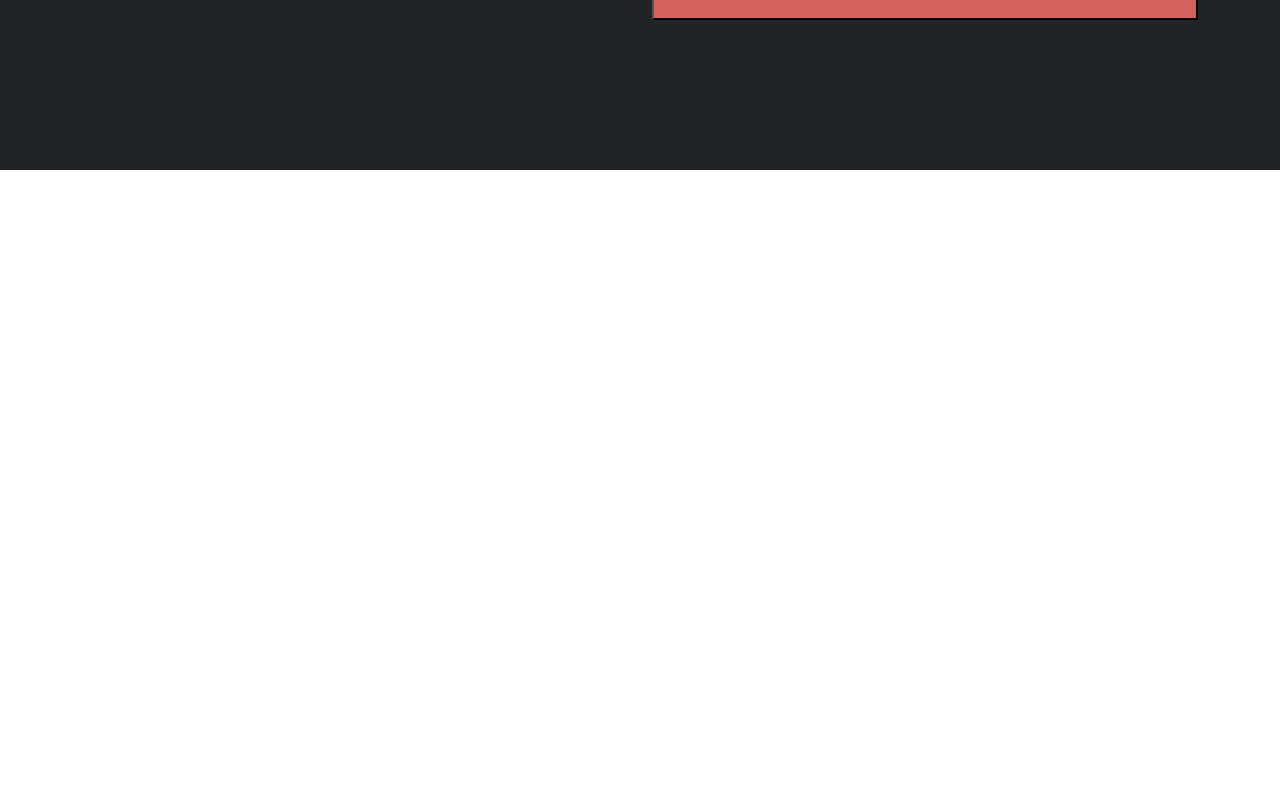
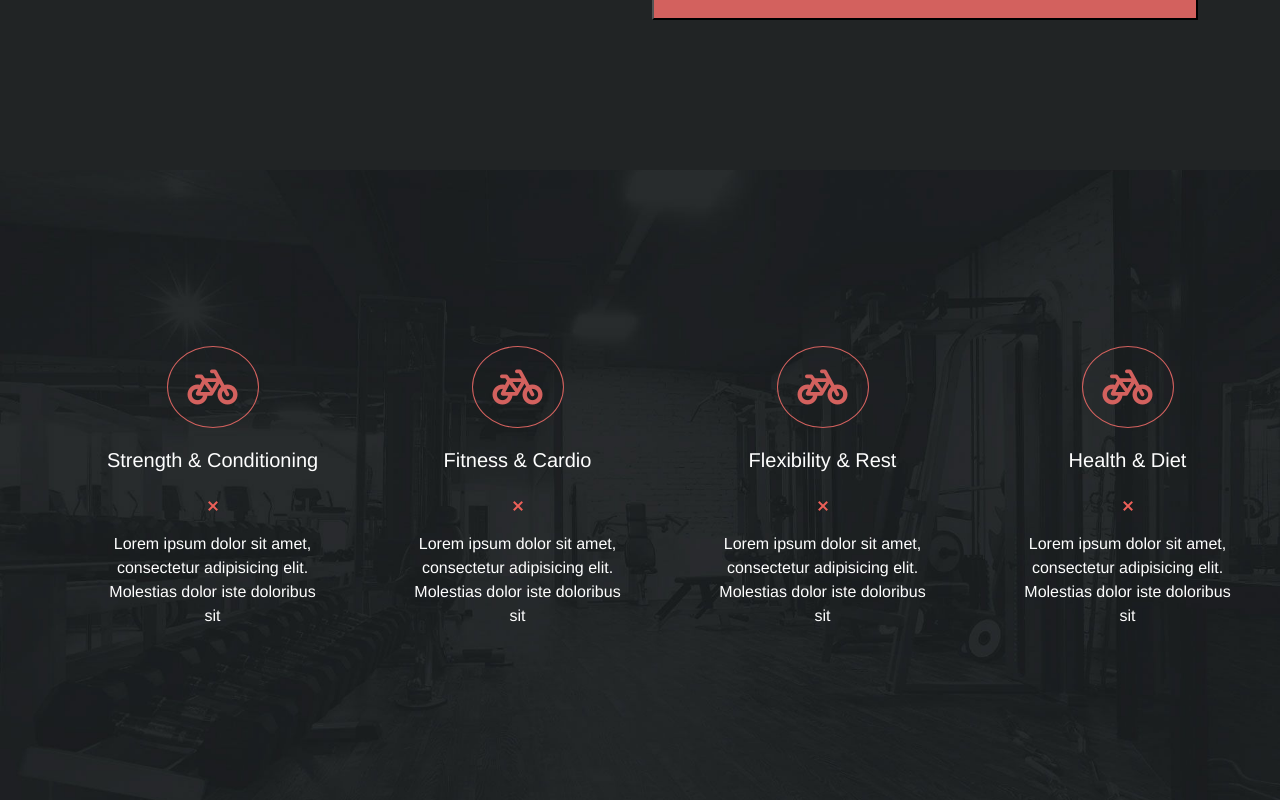
Before and after one commit to Pavel-Stefano/proj-html-vuejs, a Vue app: page / in a window 1280 px wide. Shown: the part 1687-2487 px from the top of the page. Before the commit the page ends 1857 px from the top, so only its background shows below. Built offline with nearby package versions, Linux system fonts and the light colour scheme.

Commit message:
section icon bozza

```diff
--- a/package.json
+++ b/package.json
@@ -8,8 +8,12 @@
     "lint": "vue-cli-service lint"
   },
   "dependencies": {
+    "@fortawesome/fontawesome-svg-core": "^6.1.1",
+    "@fortawesome/free-regular-svg-icons": "^6.1.1",
+    "@fortawesome/free-solid-svg-icons": "^6.1.1",
     "bootstrap": "^5.1.3",
     "core-js": "^3.8.3",
+    "fontawesome-free": "^1.0.4",
     "vue": "^2.6.14"
   },
   "devDependencies": {
--- a/public/index.html
+++ b/public/index.html
@@ -6,6 +6,10 @@
     <meta name="viewport" content="width=device-width,initial-scale=1.0">
     <link rel="icon" href="<%= BASE_URL %>favicon.ico">
     <title><%= htmlWebpackPlugin.options.title %></title>
+
+    <!-- fontawesome -->
+    <link rel="stylesheet" href="https://cdnjs.cloudflare.com/ajax/libs/font-awesome/6.1.1/css/all.min.css">
+
   </head>
   <body>
     <noscript>
--- a/src/App.vue
+++ b/src/App.vue
@@ -4,6 +4,7 @@
     <main>
       <section-fitness />
       <section-form />
+      <section-icons />
     </main>
   </div>
 </template>
@@ -12,6 +13,7 @@
 import AppHeader from './components/AppHeader.vue'
 import SectionFitness from './components/SectionFitness.vue'
 import SectionForm from './components/SectionForm.vue'
+import SectionIcons from './components/SectionIcons.vue'
 
 export default {
   name: 'App',
@@ -19,6 +21,7 @@ export default {
     AppHeader,
     SectionFitness,
     SectionForm,
+    SectionIcons,
   }
 }
 </script>
--- /dev/null
+++ b/src/components/SectionIcons.vue
@@ -0,0 +1,110 @@
+<template>
+    <section class="form-icons">
+        <div class="container">
+            <div class="row">
+                <div class="box col-3 text-center" v-for="(item,index) in items" :key="index">
+
+                    <div class="icons"><i class="fa-solid fa-bicycle"></i></div>
+                    <!-- <div><i :class="`{{items[0].icon}}`"></i></div> -->
+                    <h5>{{items[index].title}}</h5>
+                    <img src="../assets/images/divider-x-red.png" alt="">
+                    <p>{{items[index].text}}</p>
+                </div>
+            </div>
+        </div>
+
+    </section>
+
+
+</template>
+
+<script>
+export default {
+  name: 'SectionForm',
+  data(){
+      return {
+         items: [
+             {
+                 icon: '"fa-solid fa-bicycle"',
+                 title: 'Strength & Conditioning',
+                 image: '"../assets/images/divider-x-red.png"',
+                 text: 'Lorem ipsum dolor sit amet, consectetur adipisicing elit. Molestias dolor iste doloribus sit'
+             },
+             {
+                 icon: '"fa-solid fa-bicycle"',
+                 title: 'Fitness & Cardio',
+                 image: '"../assets/images/divider-x-red.png"',
+                 text: 'Lorem ipsum dolor sit amet, consectetur adipisicing elit. Molestias dolor iste doloribus sit'
+             },
+             {
+                 icon: '"fa-solid fa-bicycle"',
+                 title: 'Flexibility & Rest',
+                 image: '"../assets/images/divider-x-red.png"',
+                 text: 'Lorem ipsum dolor sit amet, consectetur adipisicing elit. Molestias dolor iste doloribus sit'
+             },
+             {
+                 icon: '"fa-solid fa-bicycle"',
+                 title: 'Health & Diet',
+                 image: '"../assets/images/divider-x-red.png"',
+                 text: 'Lorem ipsum dolor sit amet, consectetur adipisicing elit. Molestias dolor iste doloribus sit'
+             }
+         ]
+      }
+  },
+   props: {
+     msg: String
+   },
+   methods: {
+
+   },
+   mounted(){
+       console.log(this.items[0].title)
+   }
+}
+</script>
+
+<!-- Add "scoped" attribute to limit CSS to this component only -->
+<style scoped lang="scss">
+@import '../style/vars.scss';
+.form-icons {
+    height: 630px;
+    background-image: url('../assets/images/gym_bkgd_bw-compressor.jpg');
+    background-size: cover;
+    background-repeat: no-repeat;
+    background-position-y: 20%;
+    .container{
+        height: 100%;
+        .row {
+            height: 100%;
+            display: flex;
+            align-items: center;
+            gap: 20px;
+            flex-wrap: nowrap;
+            color: $textWhite;
+            .box {
+                padding: 0px 30px;
+            }
+        }
+    }
+    .icons {
+        margin: 20px 0;
+    }
+    .icons i {
+        font-size: 40px;
+        color: $BackgroundRose1;
+        border: 1px solid $BackgroundRose1;
+        border-radius: 50%;
+        padding: 20px;
+    }
+    .box img {
+        padding: 20px 0;
+    }
+
+.debug {
+  border: 1px solid black;
+}
+
+}
+
+
+</style>
```
Also changed, not shown: src/style/generals.scss (line endings or trailing spaces), 1 other file (tests, documents, lock files or other folders).
